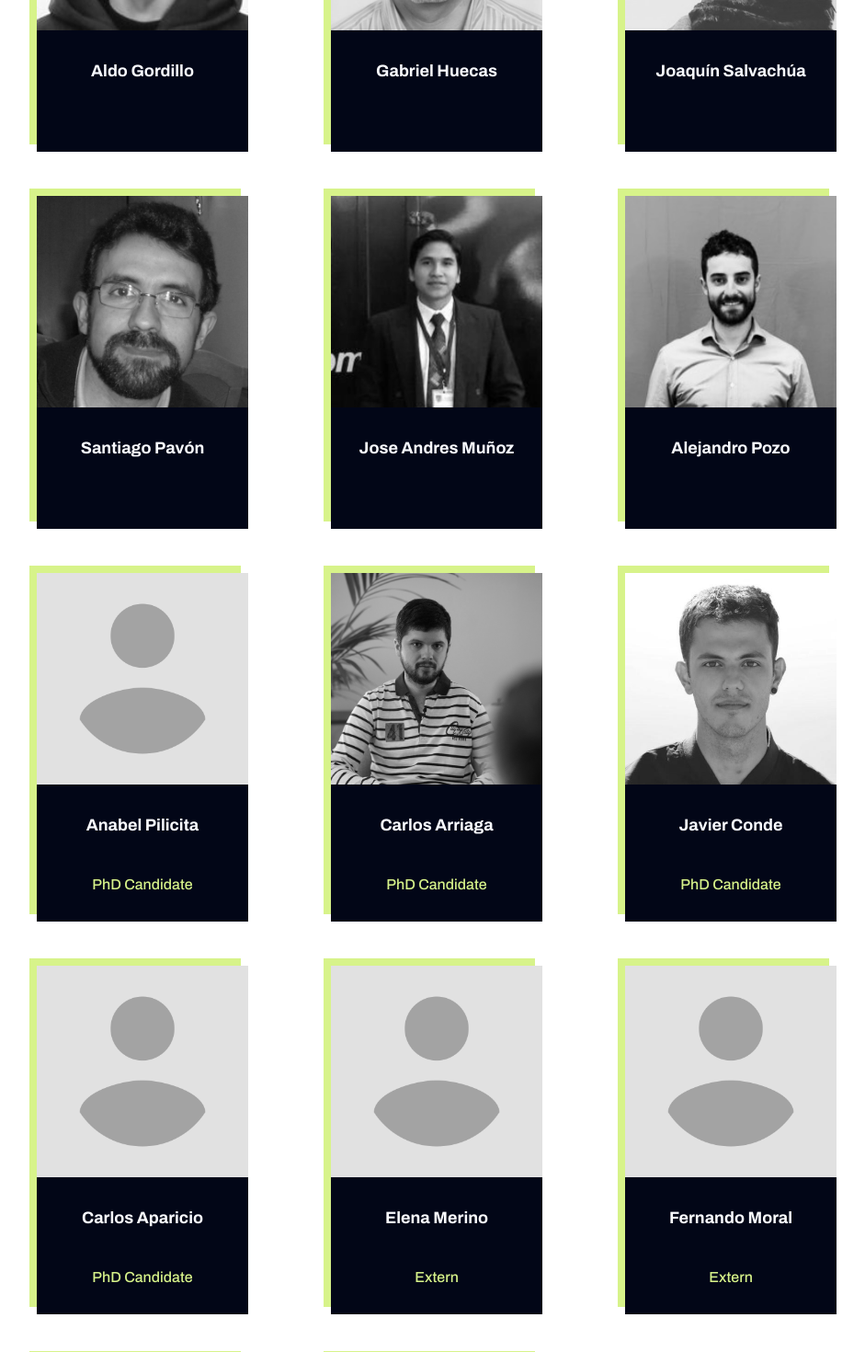
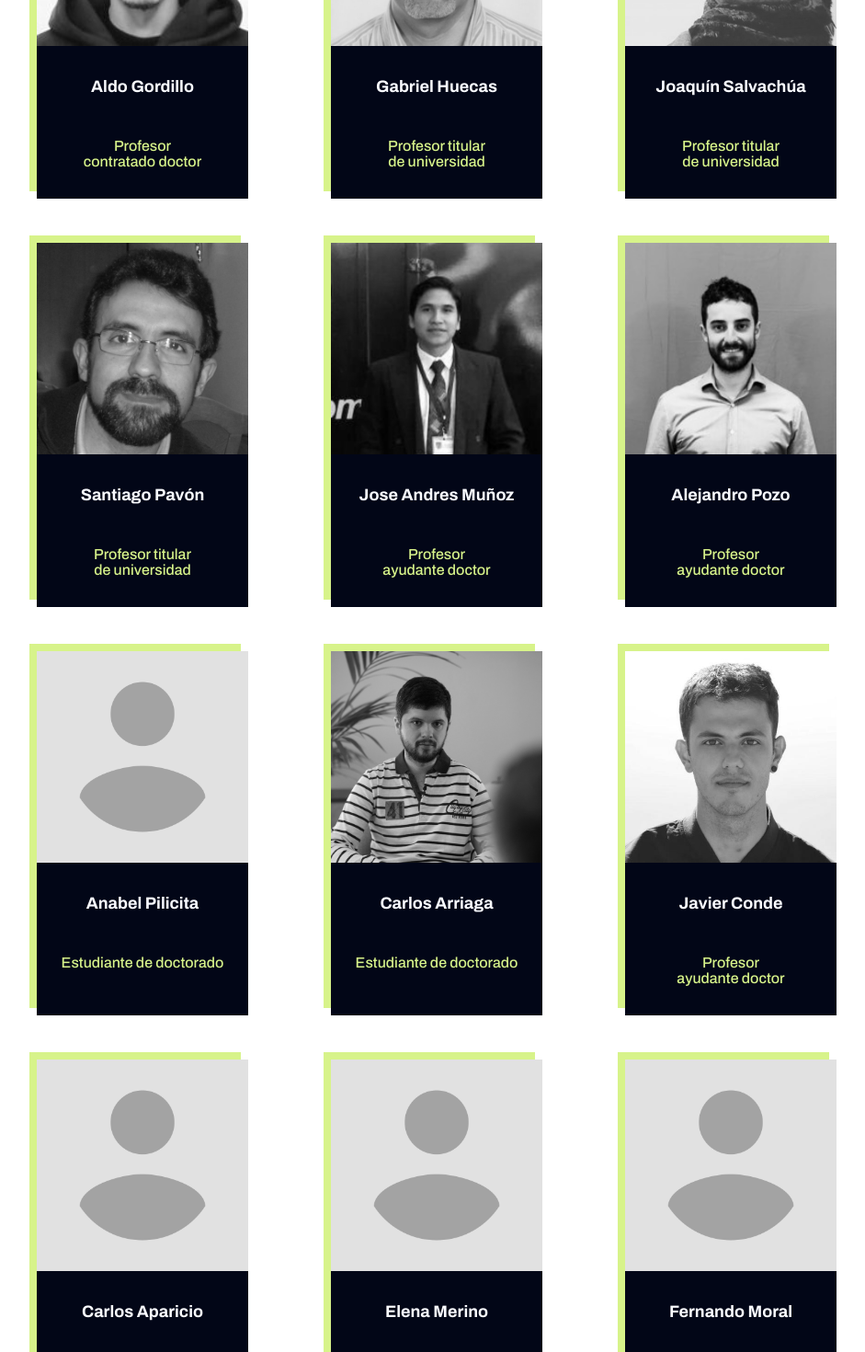
Before and after one commit to fun4date/fun4date.github.io, a Next.js app: page /team in a window 1280 px wide. Shown: the part 3100-4570 px from the top of the page at 92% size, without its empty margins (165-1106 px from the left). Built offline with nearby package versions, Linux system fonts and the light colour scheme.

Commit message:
small changes and first papers

```diff
--- a/constants/team.js
+++ b/constants/team.js
@@ -176,7 +176,7 @@ export const myteam = {
     members: [
       {
         name: "Pedro Reviriego",
-        position: "IP1",
+        position: "Profesor titular de universidad - IP1",
         translationKey: "team.professorCards.roles.2",
         description:
           "Pedro Reviriego received the M.Sc. and Ph.D. degrees in telecommunications engineering from the Technical University of Madrid, Madrid, Spain, in 1994 and 1997, respectively. From 1997 to 2000, he was an Engineer with Teldat, Madrid, working on router implementation. In 2000, he joined Massana to work on the development of 1000BASE-T transceivers. From 2004 to 2007, he was a Distinguished Member of Technical Staff with the LSI Corporation, working on the development of Ethernet transceivers. From 2007 to 2018 he was with Nebrija University, from 2018 to 2022 with Universidad Carlos III de Madrid. He is currently with Universidad Politécnica de Madrid working on probabilistic data structures, high speed packet processing and machine learning.",
@@ -200,7 +200,7 @@ export const myteam = {
       {
         name: "Enrique Barra",
         // position: "team.professorCards.positions.1",
-        position: "IP2",
+        position: "Profesor contratado doctor - IP2",
         translationKey: "team.professorCards.roles.2",
         description:
           "Enrique Barra is a professor at Telematic Engineering Department, School of Telecommunications Engineering. He received the Ph.D. degree in Telematic Engineering with minoring in Multimedia and Technology Enhanced Learning from  Universidad Politécnica de Madrid (UPM).He has participated in many European projects, such as GLOBAL, FIWARE, and C@R. He is currently involved in several projects contributing to the generation and distribution of educational content in TEL environments. His research interests include videoconferencing, games in education, and social networks in education.",
@@ -212,7 +212,7 @@ export const myteam = {
       },
       {
         name: "Álvaro Alonso",
-        position: "",
+        position: "Profesor contratado doctor",
         translationKey: "team.professorCards.roles.2",
         description:
           "Álvaro Alonso, Ph.D. in Telecommunications Engineering, Professor at the Telematic Systems Engineering Department, School of Telecommunications Engineering, is a WebHTML5 Videoconference and Cloud Computing expert.He is the author of several articles and participates in a lot of Spanish and European research projects. His research interests include multi-conferencing systems in cloud computing, security, and the IoT in the future Internet.",
@@ -224,6 +224,7 @@ export const myteam = {
       },
       {
         name: "Aldo Gordillo",
+        position: "Profesor contratado doctor",
         translationKey: "team.professorCards.roles.2",
         description:
           "Aldo Gordillo received the degree in Telecommunications Engineering and the PhD degree in Telematics Engineering from UPM, in 2012 and 2017, respectively. From 2012 to 2017, he was a Research and Development Engineer with the Telematics Engineering Department, UPM. He is currently an Assistant Professor with the Computer Science Department, also at UPM. His research interests include the field of technology-enhanced learning, with a special focus on creation, evaluation, and dissemination of e-learning resources, computer science education, game-based learning, and e-learning systems.",
@@ -235,7 +236,7 @@ export const myteam = {
       },
       {
         name: "Gabriel Huecas",
-        position: "",
+        position: "Profesor titular de universidad",
         translationKey: "team.professorCards.roles.2",
         description:
           "Gabriel Huecas, Ph.D in Telecommunications Engineering, is currently the Postgraduate Assistant Director at the School of Telecommunications Engineering of Universidad Politécnica de Madrid (UPM), as well as a professor at the same institution. He is the author of different Java 2 programming books.",
@@ -247,7 +248,7 @@ export const myteam = {
       },
       {
         name: "Joaquín Salvachúa",
-        position: "",
+        position: "Profesor titular de universidad",
         translationKey: "team.professorCards.roles.2",
         description:
           "Joaquín Salvachúa is a professor at UPM, where he received the M.Sc., Ph.D. in Telecommunications Engineering. He is also FIWARE Technical Steering Committee member elected as Remarkable individuals. His research interests include advanced cloud and edge architectures, big data infrastructure, data privacy and usage control, NoSql databases, applications, and identity in blockchain.",
@@ -260,7 +261,7 @@ export const myteam = {
       {
         name: "Santiago Pavón",
         translationKey: "team.professorCards.roles.2",
-        position: "",
+        position: "Profesor titular de universidad",
         description:
           "Santiago Pavón Gómez obtained the B.S. and Ph.D. in Telecommunication Engineer from the Universidad Politécnica de Madrid (UPM) in 1987 and 1990 respectively. Santiago obtained the position of Assistant Professor in 1991 and the position of Associate Professor in 1992. He has published several articles and participated in national and international research projects related to Formal Description Techniques, CSCW, Tele-Education, collaboration services, IPv6, virtualization, identity services, safely (Cyspa) and Blockchain (BAPI).",
         photo: "/assets/img/team/santiago-pavon.jpg",
@@ -271,7 +272,7 @@ export const myteam = {
       },
       {
         name: "Jose Andres Muñoz",
-        position: "",
+        position: "Profesor ayudante doctor",
         translationKey: "team.professorCards.roles.3",
         description:
           "Andrés received the B.S. in Telematic Engineering from Escuela Superior Politécnica del Litoral (ESPOL) in 2013 He received the M.Sc. in Telematic Services and Network Engineering from Universidad Politécnica de Madrid (UPM). Andrés is currently a Ph.D. student in Telecommunications Engineering and a Researcher with the Next Generation Internet Research Group. His previous experience includes Telematic Laboratories Coordination or Servers and Communications Assistant, both in ESPOL.Andres has carried out different research projects, such as Web Platform Development for Control and Monitoring of Environmental Parameters in Agriculture or Kiswar Proyect Reactive Evacuation Management Systemsfor Emergency Situations.",
@@ -283,7 +284,7 @@ export const myteam = {
       },
       {
         name: "Alejandro Pozo",
-        position: "",
+        position: "Profesor ayudante doctor",
         translationKey: "team.professorCards.roles.3",
         description:
           "Researcher and Ph.D. student at Politécnica of Madrid (UPM). He received the M.Sc. in Telecommunications Engineering from the UPM, Spain, in 2017, where he is currently pursuing the Ph.D. in Telecommunications Engineering and is a Research Assistant with the Next Generation Internet Research Group. He participates in several European projects and publishes results in journals related to the Internet of Things, security, and identity management.",
@@ -295,7 +296,7 @@ export const myteam = {
       },
       {
         name: "Anabel Pilicita",
-        position: "PhD Candidate",
+        position: "Estudiante de doctorado",
         translationKey: "",
         description: "",
         photo: "/assets/img/team/avatar.png",
@@ -306,7 +307,7 @@ export const myteam = {
       },
       {
         name: "Carlos Arriaga",
-        position: "PhD Candidate",
+        position: "Estudiante de doctorado",
         translationKey: "team.professorCards.roles.4",
         description:
           " Carlos is a Ph.D. student in Telecommunication Engineering at Universidad Politécnica de Madrid (UPM).  He received the B.S. and M.Sc. in Telecommunications Engineering from UPM in 2020 and 2022. His research interests lie in primarily in the field of video-conference scalability and WebRTC.",
@@ -318,7 +319,7 @@ export const myteam = {
       },
       {
         name: "Javier Conde",
-        position: "PhD Candidate",
+        position: "Profesor ayudante doctor",
         translationKey: "team.professorCards.roles.3",
         description:
           "PhD student in Telematics Engineering at UPM and researcher in the Department of Telematics Engineering. He received the B.S. and M.Sc. in Telecommunications Engineering from UPM in 2018 and 2020. His research interests lie in the fields of Open Linked Data, Digital Twins, Big Data and Machine Learning.",
@@ -330,7 +331,7 @@ export const myteam = {
       },
       {
         name: "Carlos Aparicio",
-        position: "PhD Candidate",
+        position: "Estudiante de doctorado",
         translationKey: "",
         description: "",
         photo: "/assets/img/team/avatar.png",
@@ -341,7 +342,7 @@ export const myteam = {
       },
       {
         name: "Elena Merino",
-        position: "Extern",
+        position: "Miembro externo del proyecto",
         translationKey: "",
         description: "",
         photo: "/assets/img/team/avatar.png",
@@ -352,7 +353,7 @@ export const myteam = {
       },
       {
         name: "Fernando Moral",
-        position: "Extern",
+        position: "Miembro externo del proyecto",
         translationKey: "",
         description: "",
         photo: "/assets/img/team/avatar.png",
@@ -363,7 +364,7 @@ export const myteam = {
       },
       {
         name: "Sonsoles López-Pernas",
-        position: "Extern",
+        position: "Miembro externo del proyecto",
         translationKey: "",
         description: "",
         photo: "/assets/img/team/avatar.png",
@@ -374,7 +375,7 @@ export const myteam = {
       },
       {
         name: "Mohammed Saqr",
-        position: "Extern",
+        position: "Miembro externo del proyecto",
         translationKey: "",
         description: "",
         photo: "/assets/img/team/avatar.png",
```
